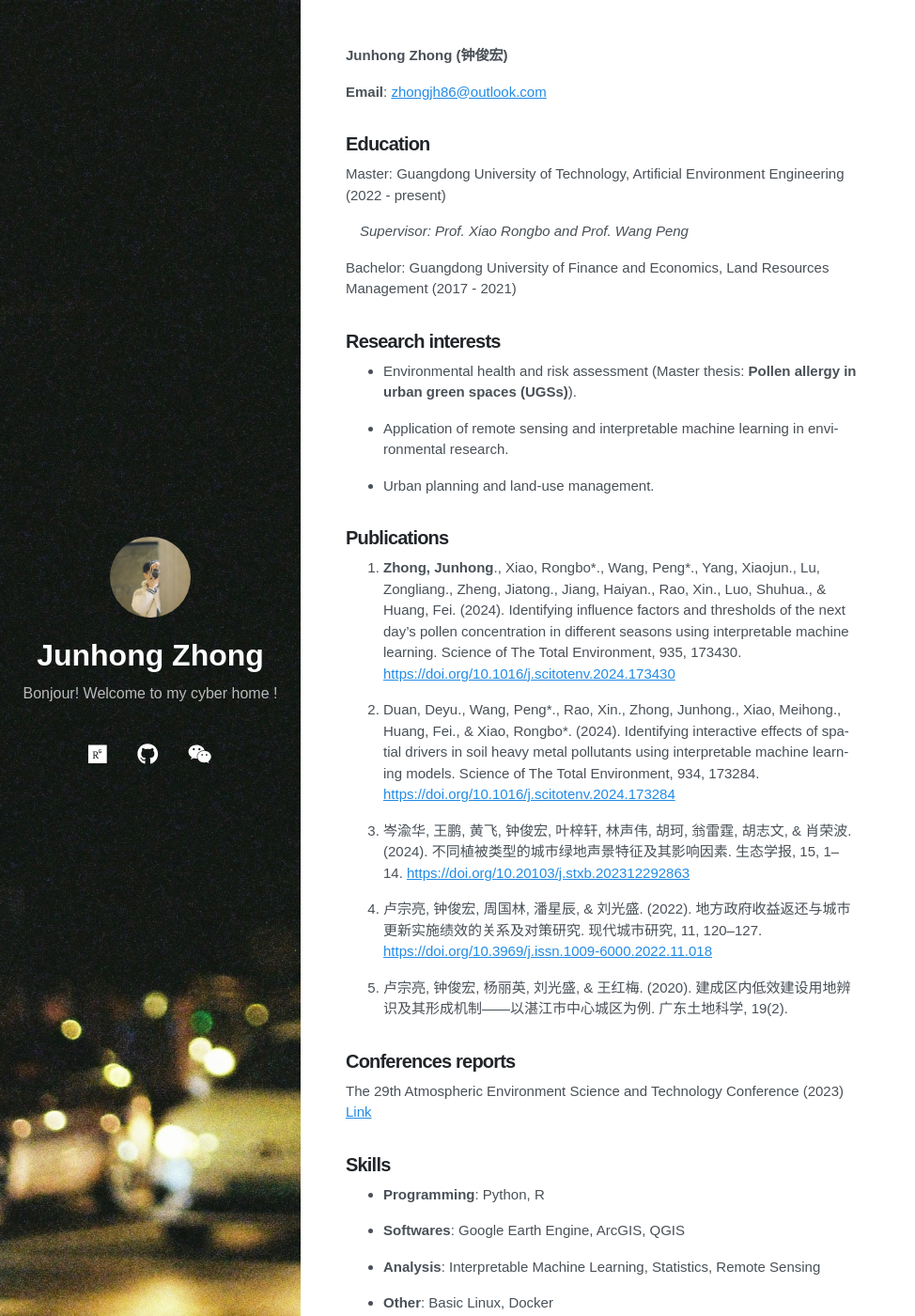
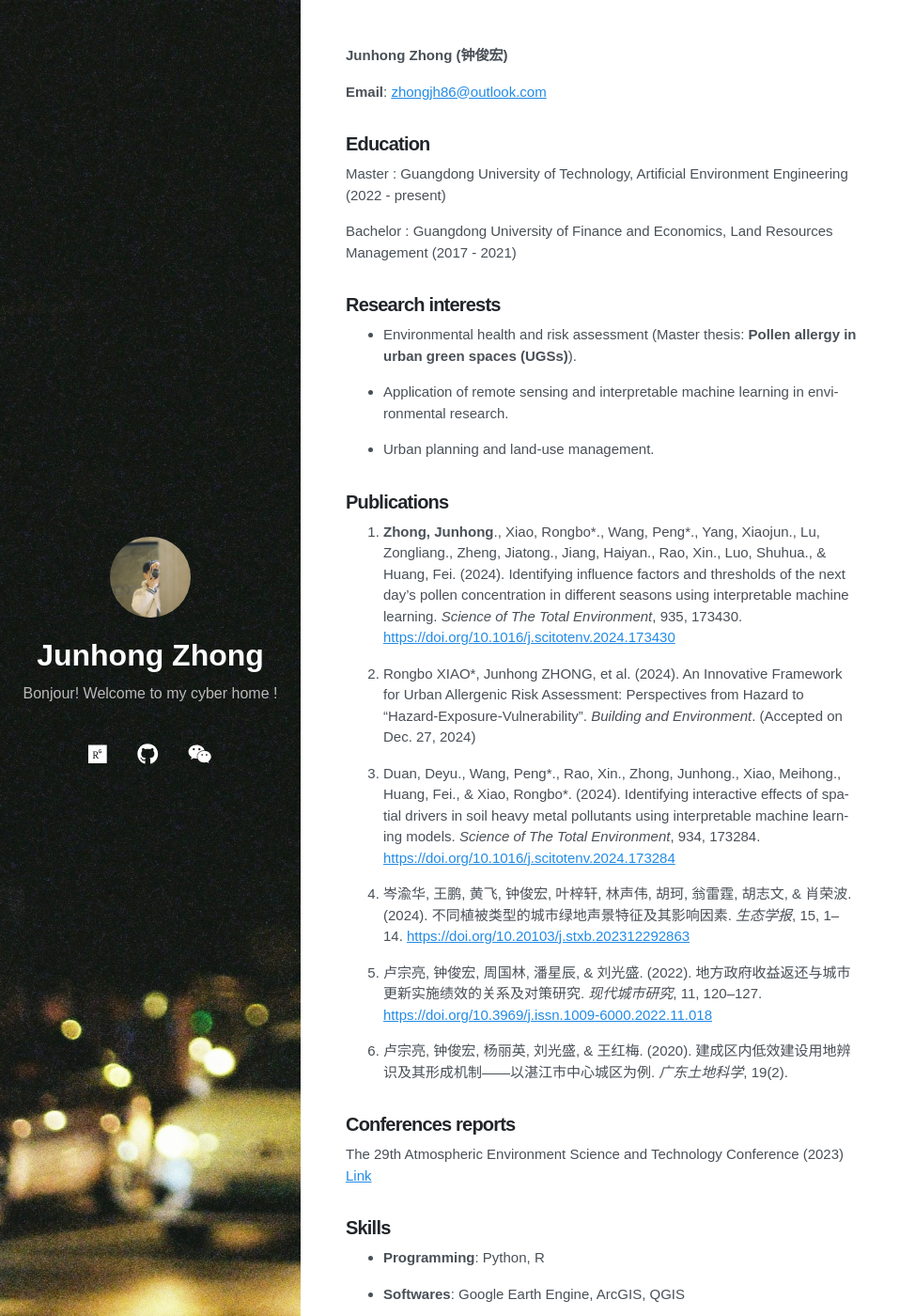
Before and after one commit to gtzjh/gtzjh.github.io, a Jekyll site: the page built from index.md, in a window 1280 px wide and 1400 px high. Shown: the whole window at 94% size, without its empty margins (0-974 px from the left). Built offline with Jekyll 4.4.1, drawn with Linux system fonts in a browser that asks for light colours; nearby versions of some CDN libraries.

Commit message:
update publication

```diff
--- a/index.md
+++ b/index.md
@@ -12,11 +12,9 @@ math: true
 
 ## Education
 
-Master: Guangdong University of Technology, Artificial Environment Engineering  (2022 - present)
+Master : Guangdong University of Technology, Artificial Environment Engineering  (2022 - present)
 
-&#8195;*Supervisor: Prof. Xiao Rongbo and Prof. Wang Peng*
-
-Bachelor: Guangdong University of Finance and Economics, Land Resources Management  (2017 - 2021)
+Bachelor : Guangdong University of Finance and Economics, Land Resources Management  (2017 - 2021)
 
 ## Research interests
 
@@ -28,15 +26,18 @@ Bachelor: Guangdong University of Finance and Economics, Land Resources Manageme
 
 ## Publications
 
-1. **Zhong, Junhong**., Xiao, Rongbo\*., Wang, Peng\*., Yang, Xiaojun., Lu, Zongliang., Zheng, Jiatong., Jiang, Haiyan., Rao, Xin., Luo, Shuhua., & Huang, Fei. (2024). Identifying influence factors and thresholds of the next day’s pollen concentration in different seasons using interpretable machine learning. Science of The Total Environment, 935, 173430. [https://doi.org/10.1016/j.scitotenv.2024.173430](https://doi.org/10.1016/j.scitotenv.2024.173430)
+1. **Zhong, Junhong**., Xiao, Rongbo\*., Wang, Peng\*., Yang, Xiaojun., Lu, Zongliang., Zheng, Jiatong., Jiang, Haiyan., Rao, Xin., Luo, Shuhua., & Huang, Fei. (2024). Identifying influence factors and thresholds of the next day’s pollen concentration in different seasons using interpretable machine learning. *Science of The Total Environment*, 935, 173430. [https://doi.org/10.1016/j.scitotenv.2024.173430](https://doi.org/10.1016/j.scitotenv.2024.173430)
 
-2. Duan, Deyu., Wang, Peng\*., Rao, Xin., Zhong, Junhong., Xiao, Meihong., Huang, Fei., & Xiao, Rongbo\*. (2024). Identifying interactive effects of spatial drivers in soil heavy metal pollutants using interpretable machine learning models. Science of The Total Environment, 934, 173284. [https://doi.org/10.1016/j.scitotenv.2024.173284](https://doi.org/10.1016/j.scitotenv.2024.173284)
+3. Rongbo XIAO\*, Junhong ZHONG, et al. (2024). An Innovative Framework for Urban Allergenic Risk Assessment: Perspectives from Hazard to “Hazard-Exposure-Vulnerability”. *Building and Environment*. (Accepted on Dec. 27, 2024)
 
-3. 岑渝华, 王鹏, 黄飞, 钟俊宏, 叶梓轩, 林声伟, 胡珂, 翁雷霆, 胡志文, & 肖荣波. (2024). 不同植被类型的城市绿地声景特征及其影响因素. 生态学报, 15, 1–14. [https://doi.org/10.20103/j.stxb.202312292863](https://doi.org/10.20103/j.stxb.202312292863)
+4. Duan, Deyu., Wang, Peng\*., Rao, Xin., Zhong, Junhong., Xiao, Meihong., Huang, Fei., & Xiao, Rongbo\*. (2024). Identifying interactive effects of spatial drivers in soil heavy metal pollutants using interpretable machine learning models. *Science of The Total Environment*, 934, 173284. [https://doi.org/10.1016/j.scitotenv.2024.173284](https://doi.org/10.1016/j.scitotenv.2024.173284)
 
-4. 卢宗亮, 钟俊宏, 周国林, 潘星辰, & 刘光盛. (2022). 地方政府收益返还与城市更新实施绩效的关系及对策研究. 现代城市研究, 11, 120–127. [https://doi.org/10.3969/j.issn.1009-6000.2022.11.018](https://doi.org/10.3969/j.issn.1009-6000.2022.11.018)
+5. 岑渝华, 王鹏, 黄飞, 钟俊宏, 叶梓轩, 林声伟, 胡珂, 翁雷霆, 胡志文, & 肖荣波. (2024). 不同植被类型的城市绿地声景特征及其影响因素. *生态学报*, 15, 1–14. [https://doi.org/10.20103/j.stxb.202312292863](https://doi.org/10.20103/j.stxb.202312292863)
 
-5. 卢宗亮, 钟俊宏, 杨丽英, 刘光盛, & 王红梅. (2020). 建成区内低效建设用地辨识及其形成机制——以湛江市中心城区为例. 广东土地科学, 19(2).
+6. 卢宗亮, 钟俊宏, 周国林, 潘星辰, & 刘光盛. (2022). 地方政府收益返还与城市更新实施绩效的关系及对策研究. *现代城市研究*, 11, 120–127. [https://doi.org/10.3969/j.issn.1009-6000.2022.11.018](https://doi.org/10.3969/j.issn.1009-6000.2022.11.018)
+
+7. 卢宗亮, 钟俊宏, 杨丽英, 刘光盛, & 王红梅. (2020). 建成区内低效建设用地辨识及其形成机制——以湛江市中心城区为例. *广东土地科学*, 19(2).
+
 
 ## Conferences reports
 
```
